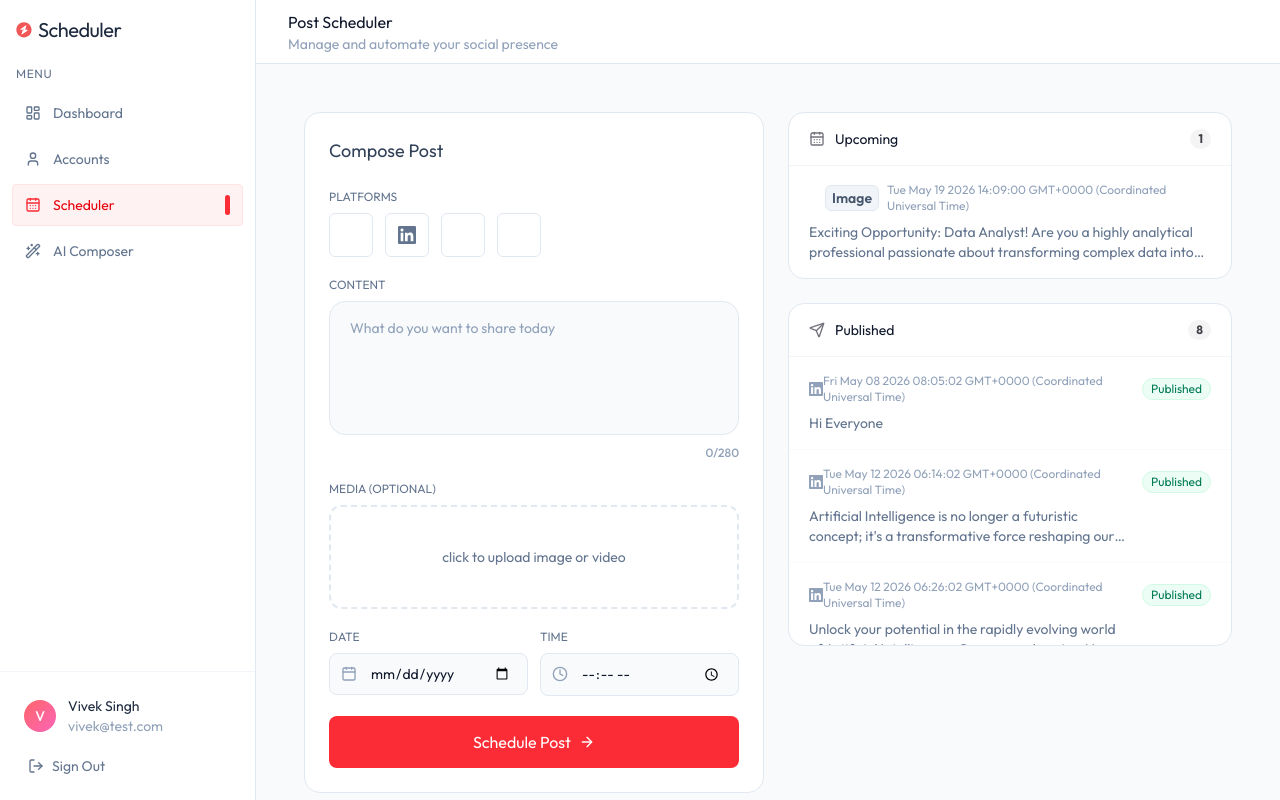
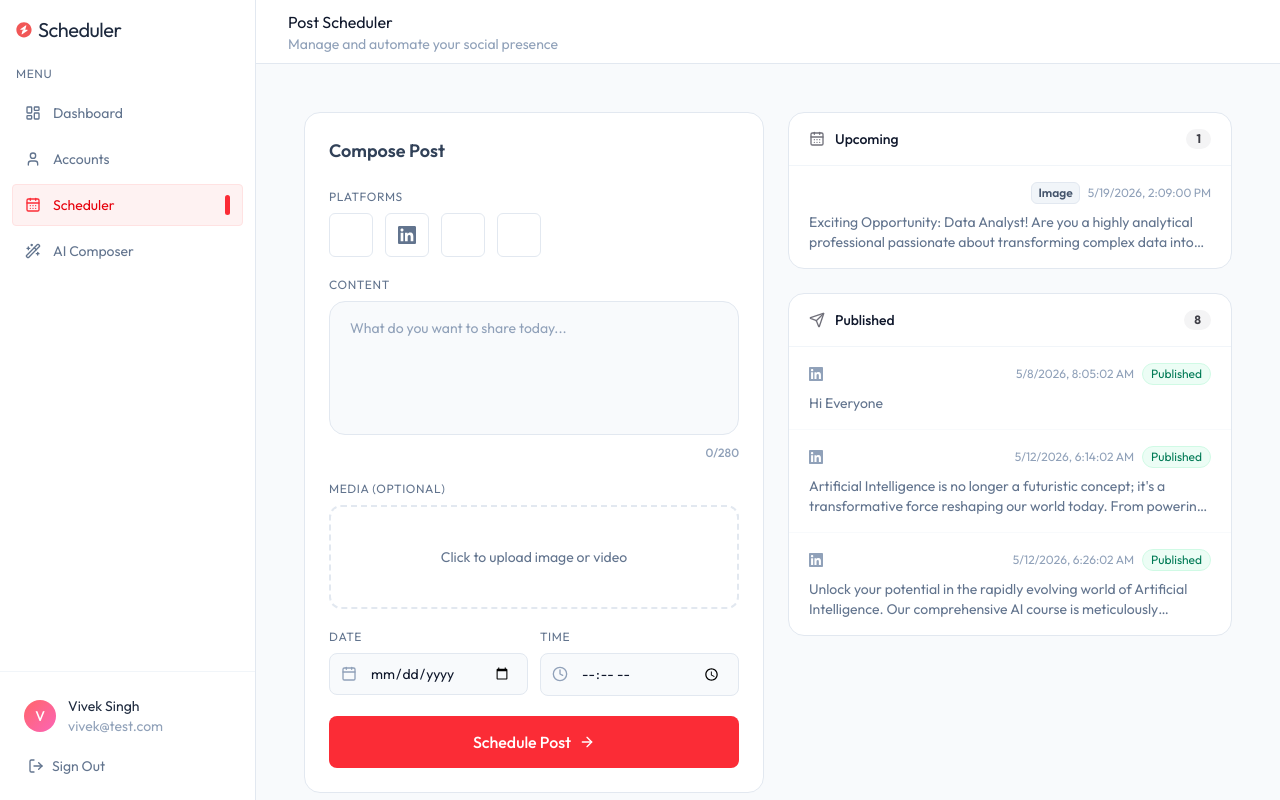
Before and after one commit to viveksingh018/social_media_scheduler, a React (Vite) app in the folder client/: page /schedule in a window 1280 px wide. Built offline with nearby package versions, Linux system fonts and the light colour scheme; some icons are missing.

Commit message:
Making clean code

```diff
--- a/client/src/pages/Scheduler.tsx
+++ b/client/src/pages/Scheduler.tsx
@@ -1,122 +1,152 @@
-import React, { useEffect, useState } from "react"
-import { dummyPostsData, PLATFORMS } from "../assets/assets"
-import { ArrowRightIcon, CalendarDaysIcon, CalendarIcon, ClockIcon, SendIcon, XIcon } from "lucide-react"
+import React, { useEffect, useState } from "react";
+import { dummyPostsData, PLATFORMS } from "../assets/assets";
+import {
+  ArrowRightIcon,
+  CalendarDaysIcon,
+  CalendarIcon,
+  ClockIcon,
+  SendIcon,
+  XIcon,
+} from "lucide-react";
 
 const Scheduler = () => {
+  // State Management
+  const [posts, setPosts] = useState<any[]>([]);
+  const [content, setContent] = useState("");
+  const [scheduledDate, setScheduledDate] = useState("");
+  const [scheduledTime, setScheduledTime] = useState("");
+  const [selectedPlatforms, setSelectedPlatforms] = useState<string[]>([]);
+  const [mediaFile, setMediaFile] = useState<File | null>(null);
+  const [loading, setLoading] = useState(false);
 
-  const [posts, setPosts] = useState<any[]>([])
-  const [content, setContent] = useState("")
-  const [scheduledDate, setScheduledDate] = useState("")
-  const [scheduledTime, setScheduledTime] = useState("")
-  const [selectedPlatform, setSelectedPlatforms] = useState<string[]>([])
-  const [mediaFile, setMediaFile] = useState<File | null>(null)
-  const [loading, setLoading] = useState(false)
-
+  // Fetch dummy posts (with auto-refresh for demo)
   const fetchPosts = async () => {
-    setPosts(dummyPostsData)
-  }
+    setPosts(dummyPostsData);
+  };
 
   useEffect(() => {
-    ; (async () => await fetchPosts())()
-    const interval = setInterval(async () => await fetchPosts(), 1000)
+    fetchPosts();
 
-    return () => clearInterval(interval)
-  }, [])
+    const interval = setInterval(fetchPosts, 1000);
+    return () => clearInterval(interval);
+  }, []);
 
-  const scheduled = posts.filter((p) => p.status === "scheduled")
-  const published = posts.filter((p) => p.status === "published")
+  // Filter posts
+  const scheduled = posts.filter((p) => p.status === "scheduled");
+  const published = posts.filter((p) => p.status === "published");
 
-  const togglePlatform = (id: string) =>
+  // Toggle platform selection
+  const togglePlatform = (id: string) => {
     setSelectedPlatforms((prev) =>
       prev.includes(id)
         ? prev.filter((p) => p !== id)
         : [...prev, id]
-    )
+    );
+  };
 
+  // Handle post scheduling
   const handleSchedule = async (e: React.FormEvent) => {
-    e.preventDefault()
-    setLoading(true)
+    e.preventDefault();
 
+    if (!content.trim() || !scheduledDate || !scheduledTime || selectedPlatforms.length === 0) {
+      alert("Please fill all required fields and select at least one platform.");
+      return;
+    }
+
+    setLoading(true);
+
+    // Simulate API call
     setTimeout(() => {
-      setLoading(false)
-      setPosts((prev) => [...prev, dummyPostsData[0]])
-    }, 1000)
-  }
+      const newPost = {
+        _id: `post_${Date.now()}`,
+        content: content.trim(),
+        platforms: [...selectedPlatforms],
+        scheduledFor: `${scheduledDate}T${scheduledTime}`,
+        mediaType: mediaFile
+          ? mediaFile.type.startsWith("image/") ? "image" : "video"
+          : null,
+        status: "scheduled",
+        updatedAt: new Date().toISOString(),
+      };
+
+      setPosts((prev) => [...prev, newPost]);
+
+      // Reset form
+      setContent("");
+      setScheduledDate("");
+      setScheduledTime("");
+      setSelectedPlatforms([]);
+      setMediaFile(null);
+
+      setLoading(false);
+    }, 800);
+  };
 
   return (
     <div className="flex flex-col lg:flex-row gap-6 h-full">
-
-      {/* Compose panel */}
+      {/* Compose Panel */}
       <div className="w-full lg:w-[460px] shrink-0">
         <div className="bg-white rounded-2xl border border-slate-200 p-6">
-
           <div className="flex items-center gap-2 mb-6">
-            <h2 className="text-lg text-slate-700">Compose Post</h2>
+            <h2 className="text-lg font-semibold text-slate-700">Compose Post</h2>
           </div>
 
           <form className="space-y-5" onSubmit={handleSchedule}>
-
             {/* Platforms */}
             <div>
-              <label className="block text-xs text-slate-500 uppercase mb-2">
+              <label className="block text-xs text-slate-500 uppercase mb-2 tracking-wider">
                 Platforms
               </label>
-
               <div className="flex flex-wrap gap-3">
                 {PLATFORMS.map((p) => {
-                  const active = selectedPlatform.includes(p.id)
-
+                  const isActive = selectedPlatforms.includes(p.id);
                   return (
                     <button
                       key={p.id}
                       type="button"
                       onClick={() => togglePlatform(p.id)}
-                      className={`flex items-center gap-1.5 p-3 rounded-md border transition-all duration-150 ${active
-                        ? "bg-red-50 text-red-500 scale-105"
-                        : "border-slate-200 text-slate-500 hover:border-slate-300"
-                        }`}
+                      className={`flex items-center gap-1.5 p-3 rounded-md border transition-all duration-150 ${
+                        isActive
+                          ? "bg-red-50 border-red-200 text-red-500 scale-105"
+                          : "border-slate-200 text-slate-500 hover:border-slate-300 hover:bg-slate-50"
+                      }`}
                     >
                       <p.icon className="size-4.5" />
                     </button>
-                  )
+                  );
                 })}
               </div>
             </div>
 
             {/* Content */}
             <div>
-              <label className="block text-xs text-slate-500 uppercase mb-2">
+              <label className="block text-xs text-slate-500 uppercase mb-2 tracking-wider">
                 Content
               </label>
-
               <textarea
                 required
                 rows={5}
-                placeholder="What do you want to share today"
-                className="w-full px-5 py-4 bg-slate-50 border border-slate-200 rounded-2xl text-slate-900 text-sm placeholder-slate-400 outline-none resize-none"
+                placeholder="What do you want to share today..."
+                className="w-full px-5 py-4 bg-slate-50 border border-slate-200 rounded-2xl text-slate-900 text-sm placeholder-slate-400 outline-none resize-none focus:border-red-200"
                 value={content}
                 onChange={(e) => setContent(e.target.value)}
               />
-
               <div
-                className={`text-right text-xs mt-1 font-medium ${content.length > 270
-                  ? "text-red-500"
-                  : "text-slate-400"
-                  }`}
+                className={`text-right text-xs mt-1 font-medium ${
+                  content.length > 270 ? "text-red-500" : "text-slate-400"
+                }`}
               >
                 {content.length}/280
               </div>
             </div>
 
-            {/* Media upload */}
+            {/* Media Upload */}
             <div>
-              <label className="block text-xs text-slate-500 uppercase mb-2">
+              <label className="block text-xs text-slate-500 uppercase mb-2 tracking-wider">
                 Media (optional)
               </label>
-
               {mediaFile ? (
                 <div className="relative rounded-2xl overflow-hidden border border-slate-200 bg-slate-50">
-
                   {mediaFile.type.startsWith("image/") ? (
                     <img
                       src={URL.createObjectURL(mediaFile)}
@@ -130,11 +160,10 @@ const Scheduler = () => {
                       controls
                     />
                   )}
-
                   <button
                     type="button"
                     onClick={() => setMediaFile(null)}
-                    className="absolute top-2 right-2 size-7 bg-slate-900/60 hover:bg-slate-900/80 text-white rounded-full flex items-center justify-center transition-colors"
+                    className="absolute top-2 right-2 size-7 bg-slate-900/70 hover:bg-slate-900 text-white rounded-full flex items-center justify-center transition-colors"
                   >
                     <XIcon className="size-3.5" />
                   </button>
@@ -142,17 +171,17 @@ const Scheduler = () => {
               ) : (
                 <label className="flex items-center justify-center gap-2 p-5 py-10 border-2 border-dashed border-slate-200 rounded-xl cursor-pointer hover:border-red-300 hover:bg-red-50/50 transition-all group">
                   <span className="text-sm text-slate-500 group-hover:text-red-600 transition-colors">
-                    click to upload image or video
+                    Click to upload image or video
                   </span>
-
                   <input
                     type="file"
                     accept="image/*, video/*"
                     className="hidden"
-                    onChange={(e) =>
-                      e.target.files?.[0] &&
-                      setMediaFile(e.target.files[0])
-                    }
+                    onChange={(e) => {
+                      if (e.target.files?.[0]) {
+                        setMediaFile(e.target.files[0]);
+                      }
+                    }}
                   />
                 </label>
               )}
@@ -160,19 +189,16 @@ const Scheduler = () => {
 
             {/* Date & Time */}
             <div className="grid grid-cols-1 sm:grid-cols-2 gap-3">
-
               <div>
-                <label className="block text-xs text-slate-500 uppercase mb-2">
+                <label className="block text-xs text-slate-500 uppercase mb-2 tracking-wider">
                   Date
                 </label>
-
                 <div className="relative">
                   <CalendarIcon className="size-4 absolute left-3 top-1/2 -translate-y-1/2 text-slate-400 pointer-events-none" />
-
                   <input
                     type="date"
                     required
-                    className="w-full pl-10 pr-4 py-2.5 bg-slate-50 border border-slate-200 rounded-lg text-slate-900 text-sm outline-none"
+                    className="w-full pl-10 pr-4 py-2.5 bg-slate-50 border border-slate-200 rounded-lg text-slate-900 text-sm outline-none focus:border-red-200"
                     value={scheduledDate}
                     onChange={(e) => setScheduledDate(e.target.value)}
                   />
@@ -180,30 +206,27 @@ const Scheduler = () => {
               </div>
 
               <div>
-                <label className="block text-xs text-slate-500 uppercase mb-2">
+                <label className="block text-xs text-slate-500 uppercase mb-2 tracking-wider">
                   Time
                 </label>
-
                 <div className="relative">
                   <ClockIcon className="size-4 absolute left-3 top-1/2 -translate-y-1/2 text-slate-400 pointer-events-none" />
-
                   <input
                     type="time"
                     required
-                    className="w-full pl-10 pr-4 py-2.5 bg-slate-50 border border-slate-200 rounded-lg text-slate-900 text-sm outline-none"
+                    className="w-full pl-10 pr-4 py-2.5 bg-slate-50 border border-slate-200 rounded-lg text-slate-900 text-sm outline-none focus:border-red-200"
                     value={scheduledTime}
                     onChange={(e) => setScheduledTime(e.target.value)}
                   />
                 </div>
               </div>
-
             </div>
 
-            {/* Submit */}
+            {/* Submit Button */}
             <button
               type="submit"
               disabled={loading}
-              className="w-full flex items-center justify-center gap-2 py-3.5 bg-red-500 hover:bg-red-600 transition-all text-white rounded-lg"
+              className="w-full flex items-center justify-center gap-2 py-3.5 bg-red-500 hover:bg-red-600 disabled:opacity-75 transition-all text-white rounded-lg font-medium"
             >
               {loading ? (
                 <>
@@ -217,102 +240,101 @@ const Scheduler = () => {
                 </>
               )}
             </button>
-
           </form>
-
         </div>
       </div>
 
-      {/* Queue panels */}
+      {/* Queue Panels */}
       <div className="flex-1 flex flex-col gap-6 min-w-0">
-
         {/* Upcoming */}
         <div className="bg-white rounded-2xl border border-slate-200 overflow-hidden">
-
           <div className="flex items-center gap-2.5 px-5 py-4 border-b border-slate-100">
             <CalendarDaysIcon className="size-4 text-zinc-500" />
-
-            <h3 className="text-slate-900 text-sm">
-              Upcoming
-            </h3>
-
-            <span className="ml-auto text-xs font-bold bg-zinc-100 text-zinc-700 px-2 py-0.5 rounded-full">
+            <h3 className="text-slate-900 text-sm font-medium">Upcoming</h3>
+            <span className="ml-auto text-xs font-bold bg-zinc-100 text-zinc-700 px-2.5 py-0.5 rounded-full">
               {scheduled.length}
             </span>
           </div>
+
           <div className="max-h-72 overflow-y-auto divide-y divide-slate-50">
             {scheduled.length === 0 ? (
-              <div className="py-10 text-center text-slate-400 text-sm">No posts scheduled yet</div>
+              <div className="py-10 text-center text-slate-400 text-sm">
+                No posts scheduled yet
+              </div>
             ) : (
               scheduled.map((post) => (
                 <div key={post._id} className="px-5 py-4 hover:bg-slate-50/60 transition-colors">
                   <div className="flex items-center justify-between mb-2">
                     <div className="flex gap-1.5 items-center">
                       {post.platforms.map((pl: string) => {
-                        const meta = PLATFORMS.find((p) => p.id === pl)
-                        return meta ? <meta.icon key={pl} className="size-3.5 text-slate-400" /> : null
+                        const meta = PLATFORMS.find((p) => p.id === pl);
+                        return meta ? <meta.icon key={pl} className="size-3.5 text-slate-400" /> : null;
                       })}
                     </div>
-                    <div className="flex items-center gap-2">
-                      {post.mediaType && <span className="text-sm bg-slate-100 text-slate-600 border border-slate-200 px-1.5 py-0.5 rounded-md font-semibold capitalize">{post.mediaType}</span>}
-
-                      <span className="text-xs text-slate-400 ">{new Date(post.scheduledFor).toString()}</span>
+                    <div className="flex items-center gap-2 text-xs text-slate-400">
+                      {post.mediaType && (
+                        <span className="bg-slate-100 text-slate-600 border border-slate-200 px-1.5 py-0.5 rounded-md font-semibold capitalize">
+                          {post.mediaType}
+                        </span>
+                      )}
+                      <span>{new Date(post.scheduledFor).toLocaleString()}</span>
                     </div>
                   </div>
-                  <p className="text-sm text-slate-500 line-clamp-2 max-w-md">{post.content}</p>
+                  <p className="text-sm text-slate-500 line-clamp-2">{post.content}</p>
                 </div>
               ))
             )}
           </div>
-
         </div>
 
         {/* Published */}
         <div className="bg-white rounded-2xl border border-slate-200 overflow-hidden">
-
           <div className="flex items-center gap-2.5 px-5 py-4 border-b border-slate-100">
             <SendIcon className="size-4 text-zinc-500" />
-
-            <h3 className="text-slate-900 text-sm">
-              Published
-            </h3>
-
-            <span className="ml-auto text-xs font-bold bg-zinc-100 text-zinc-700 px-2 py-0.5 rounded-full">
+            <h3 className="text-slate-900 text-sm font-medium">Published</h3>
+            <span className="ml-auto text-xs font-bold bg-zinc-100 text-zinc-700 px-2.5 py-0.5 rounded-full">
               {published.length}
             </span>
           </div>
+
           <div className="max-h-72 overflow-y-auto divide-y divide-slate-50">
             {published.length === 0 ? (
-              <div className="py-10 text-center text-slate-400 text-sm">No posts published yet</div>
+              <div className="py-10 text-center text-slate-400 text-sm">
+                No posts published yet
+              </div>
             ) : (
               published.map((post) => (
                 <div key={post._id} className="px-5 py-4 hover:bg-slate-50/60 transition-colors">
                   <div className="flex items-center justify-between mb-2">
                     <div className="flex gap-1.5 items-center">
                       {post.platforms.map((pl: string) => {
-                        const meta = PLATFORMS.find((p) => p.id === pl)
-                        return meta ? <meta.icon key={pl} className="size-3.5 text-slate-400" /> : null
+                        const meta = PLATFORMS.find((p) => p.id === pl);
+                        return meta ? <meta.icon key={pl} className="size-3.5 text-slate-400" /> : null;
                       })}
                     </div>
                     <div className="flex items-center gap-2">
-                      {post.mediaType && <span className="text-sm bg-slate-100 text-slate-600 border border-slate-200 px-1.5 py-0.5 rounded-md font-semibold capitalize">{post.mediaType}</span>}
-
-                      <span className="text-xs text-slate-400 ">{new Date(post.updatedAt).toString()}</span>
-                      <span className="text-xs bg-emerald-50 text-emerald-700 border border-emerald-100 px-2 py-0.5 rounded-full">Published</span>
+                      {post.mediaType && (
+                        <span className="text-sm bg-slate-100 text-slate-600 border border-slate-200 px-1.5 py-0.5 rounded-md font-semibold capitalize">
+                          {post.mediaType}
+                        </span>
+                      )}
+                      <span className="text-xs text-slate-400">
+                        {new Date(post.updatedAt).toLocaleString()}
+                      </span>
+                      <span className="text-xs bg-emerald-50 text-emerald-700 border border-emerald-100 px-2 py-0.5 rounded-full">
+                        Published
+                      </span>
                     </div>
                   </div>
-                  <p className="text-sm text-slate-500 line-clamp-2 max-w-4/5">{post.content}</p>
+                  <p className="text-sm text-slate-500 line-clamp-2">{post.content}</p>
                 </div>
               ))
             )}
           </div>
+        </div>
+      </div>
+    </div>
+  );
+};
 
-        </div>
-
-      </div>
-
-    </div>
-  )
-}
-
-export default Scheduler
+export default Scheduler;
```
